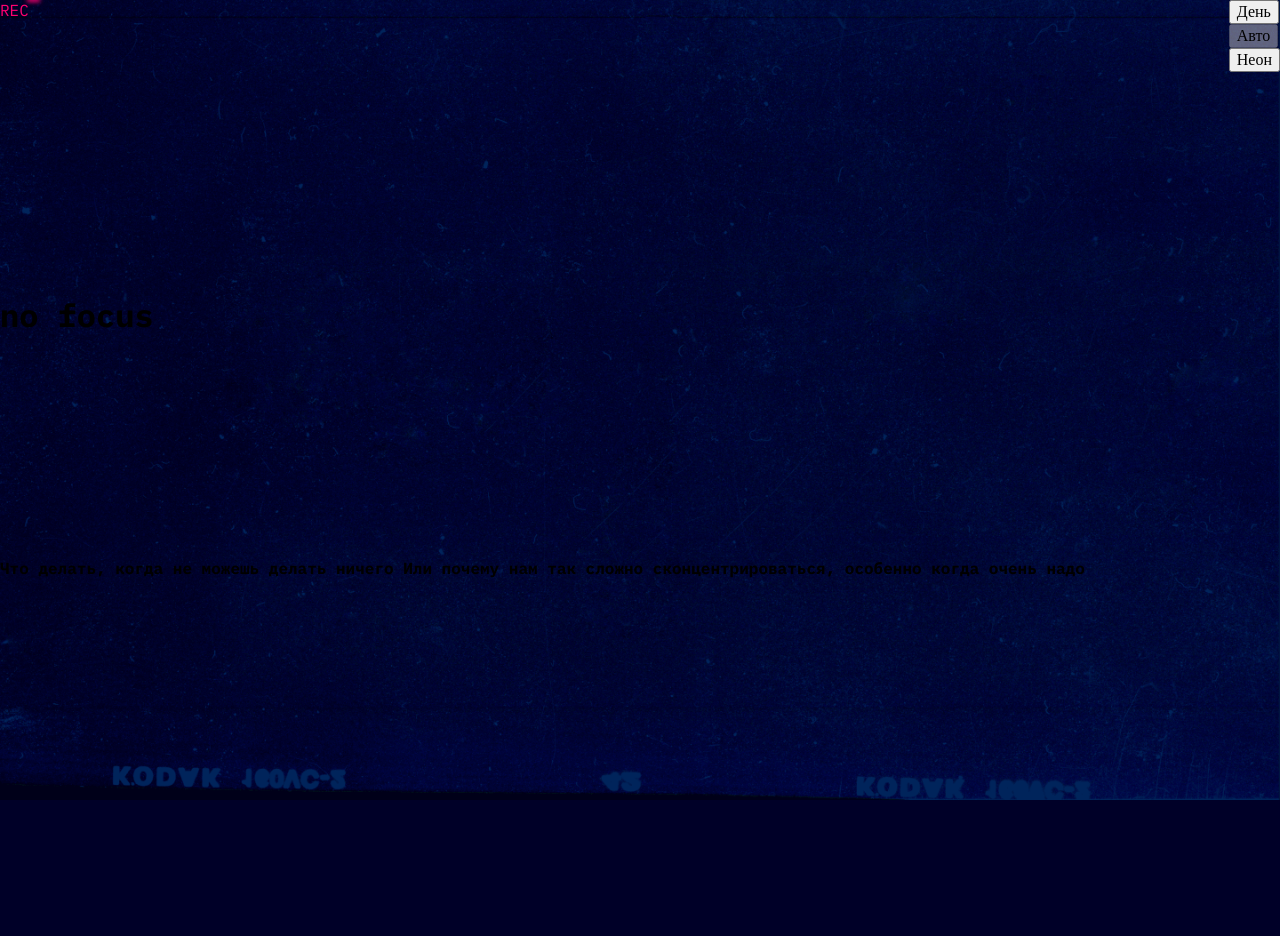
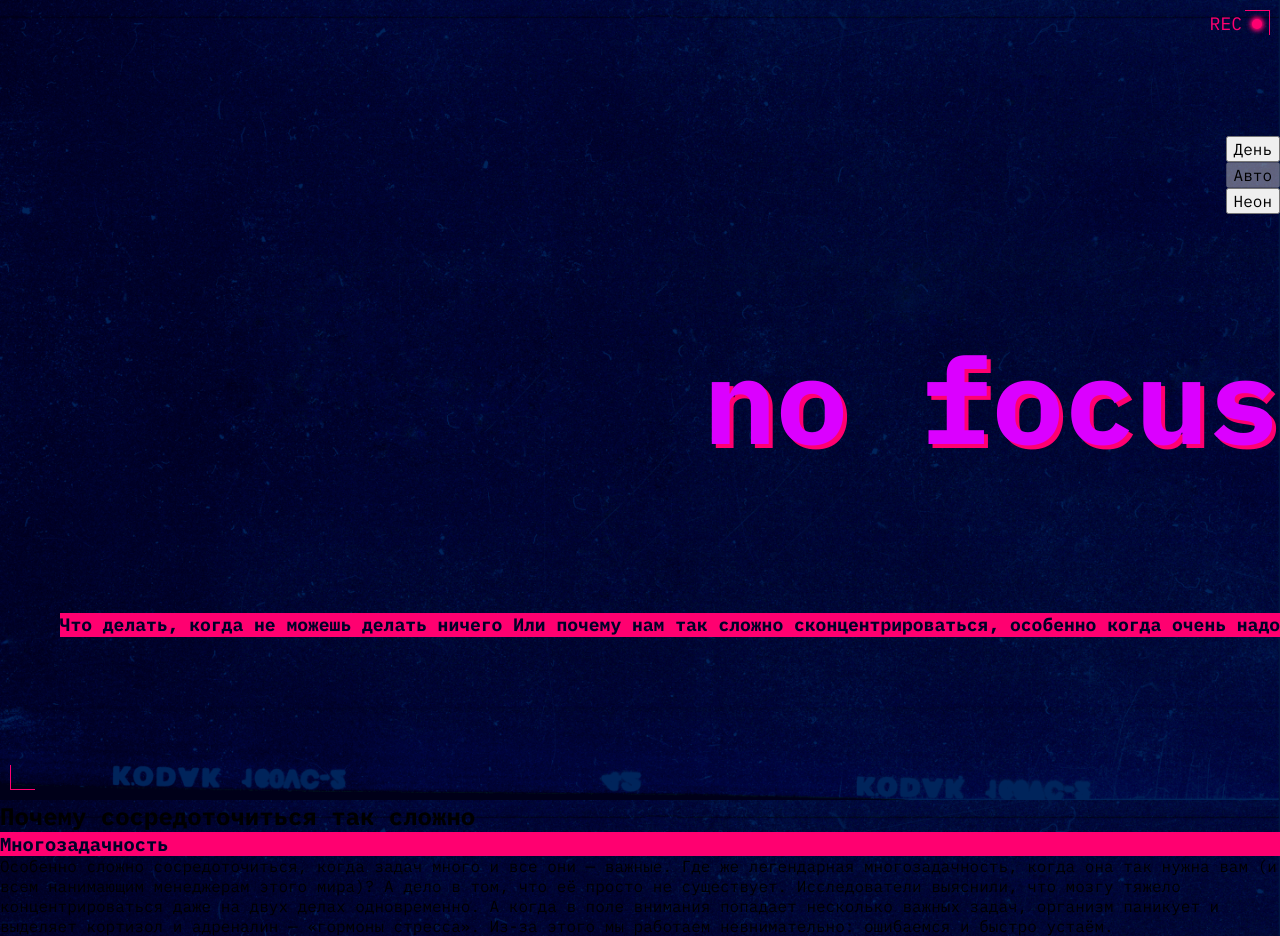
Before and after one commit to dobro-world/slozhno-sosredotochitsya-fd, a plain HTML site: page index.html in a window 1280 px wide. Before the commit the page ends 800 px from the top, so only its background shows below. Drawn offline with Linux system fonts and the light colour scheme.

Commit message:
added styles for header and body sections

```diff
--- a/index.html
+++ b/index.html
@@ -19,7 +19,7 @@
   </head>
   <body class="page">
     <header class="header decorated-zone">
-      <span class="header__rec" aria-hidden="true">REC</span>
+      <span class="header__rec" aria-hidden="true">Rec</span>
       <nav class="header__theme-menu">
         <ul class="header__theme-menu-list">
           <li class="header__theme-menu-item">
@@ -46,10 +46,21 @@
           </li>
         </ul>
       </nav>
-      <h1 class="header__text">no focus</h1>
-      <p class="header__text">Что делать, когда не можешь делать ничего
+      <h1 class="header__text header__text_title">no focus</h1>
+      <p class="header__text header__text_paragraph title_decor">Что делать, когда не можешь делать ничего
         Или почему нам так сложно сконцентрироваться, особенно когда очень надо
       </p>
     </header>
+    <main class="content">
+      <section class="concentration">
+        <h2 class="concentration__heading">Почему сосредоточиться так сложно</h2>
+        <div class="concentration__content">
+          <h3 class="concentration__title title_decor">Многозадачность</h3>
+          <div class="concentration__text">
+            <p>Особенно сложно сосредоточиться, когда задач много и все они — важные. Где же легендарная многозадачность, когда она так нужна вам (и всем нанимающим менеджерам этого мира)? А дело в том, что её просто не существует. Исследователи выяснили, что мозгу тяжело концентрироваться даже на двух делах одновременно. А когда в поле внимания попадает несколько важных задач, организм паникует и выделяет кортизол и адреналин — «гормоны стресса». Из-за этого мы работаем невнимательно: ошибаемся и быстро устаём.</p>
+          </div>
+        </div>
+      </section>
+    </main>
   </body>
 </html>
--- a/styles/style.css
+++ b/styles/style.css
@@ -6,30 +6,66 @@
   background-position: center;
   background-size: cover;
   background-attachment: fixed;
-  background-color: #000028;
+  background-color: var(--main-bg-color);
+  font-family: var(--main-font);
 }
 
 .header {
+  position: relative;
   display: grid;
-  height: 100vh;
-  min-height: 668px;
+  grid-template-rows: 1fr min-content 1fr;
+  justify-items: end;
+  align-items: center;
+  block-size: 100vh;
+  min-block-size: 668px;
 }
 
 .header__rec {
   position: absolute;
   color: var(--accent-color);
   font-family: var(--main-font);
+  font-size: var(--main-font-size);
   font-weight: 400;
-
+  gap: var(--main-gap);
+  line-height: var(--main-line-height);
+  text-transform: uppercase;
+  inset-inline-end: calc(var(--main-gap) + 28px);
+  inset-block-start: calc(var(--main-gap) + 2px);
 }
 
 .header__rec::after {
   content: '';
   position: absolute;
-  width: 9px;
+  inline-size: 10px;
+  block-size: 10px;
   border-radius: 50%;
+  margin: -5px -20px 0 0;
   box-shadow: 0 0 4px 2px var(--accent-color);
   background-color: var(--accent-color);
+  inset-inline-end: 0;
+  inset-block-start: 50%;
+}
+
+.decorated-zone::before {
+  content: '';
+  position: absolute;
+  inline-size: 25px;
+  block-size: 25px;
+  border-inline-end: 1px solid var(--accent-color);
+  border-block-start: 1px solid var(--accent-color);
+  inset-inline-end: var(--main-gap);
+  inset-block-start: var(--main-gap);
+}
+
+.decorated-zone::after {
+  content: '';
+  position: absolute;
+  inline-size: 25px;
+  block-size: 25px;
+  border-inline-start: 1px solid var(--accent-color);
+  border-block-end: 1px solid var(--accent-color);
+  inset-inline-start: var(--main-gap);
+  inset-block-end: var(--main-gap);
 }
 
 .header__theme-menu {
@@ -39,4 +75,22 @@
 .header__text {
   font-family: var(--main-font), sans-serif;
   font-weight: 700;
+  font-size: var(--main-font-size);
+  line-height: var(--main-line-height);
 }
+
+.header__text_title {
+  font-size: clamp(7.25rem, 7.0115rem + 1.0178vw, 7.5rem);
+  color: var(--header-text-color);
+  text-shadow: 4px 4px 0 var(--accent-color);
+  line-height: 83%;
+}
+
+.header__text_paragraph {
+  overflow-wrap: break-word;
+}
+
+.title_decor {
+  background-color: var(--title-decor);
+  color: var(--title-text-color);
+}
--- a/styles/variables.css
+++ b/styles/variables.css
@@ -4,6 +4,13 @@
 */
 :root {
   --main-font: 'IBM Plex mono';
+  --main-font-size: 18px;
   --dark-background-image: url(../images/cover-image-dark.png);
   --accent-color: #FF0070;
+  --main-bg-color: #000028;
+  --main-gap: 10px;
+  --main-line-height: 1.3;
+  --header-text-color: #DB00FF;
+  --title-decor: #FF0070;
+  --title-text-color: #000028;
 }
```
